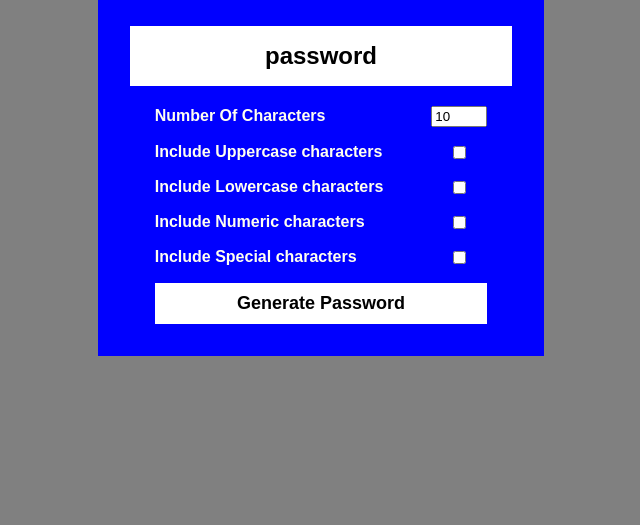
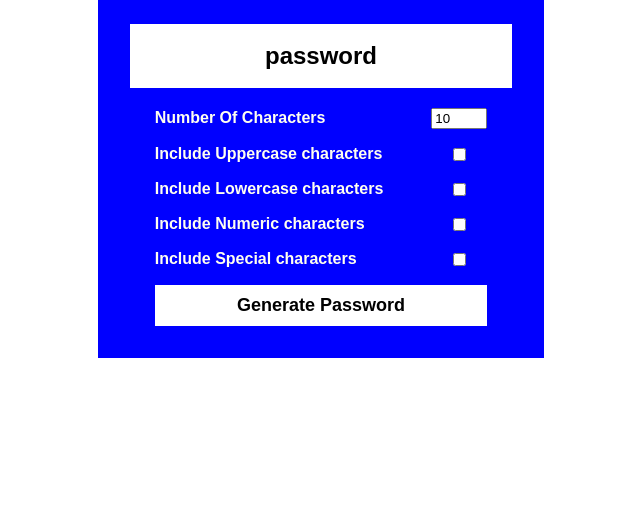
Before and after one commit to Rjbovee112/RPG-JavaHW, a plain HTML site: page index.html in a window 1280 px wide. Shown: the part 275-800 px from the top of the page, without its empty margins (319-959 px from the left). Drawn offline with Linux system fonts and the light colour scheme.

Commit message:
final code

```diff
--- a/style.css
+++ b/style.css
@@ -1,5 +1,5 @@
 body {
-    background-color: grey;
+    background-color: white;
     margin: 0;
     color: ivory;
     min-height: 100vh;
@@ -49,7 +49,6 @@ label {
     background-color: white;
     color: black;
     padding: 1rem;
-    border: 1px solid black
     height: 2rem;
     width: 350px;
     display: flex;
@@ -70,6 +69,6 @@ label {
 }
 
 .btn:hover {
-    background-color: lightskyblue;
+    background-color: red;
 
 }
```
